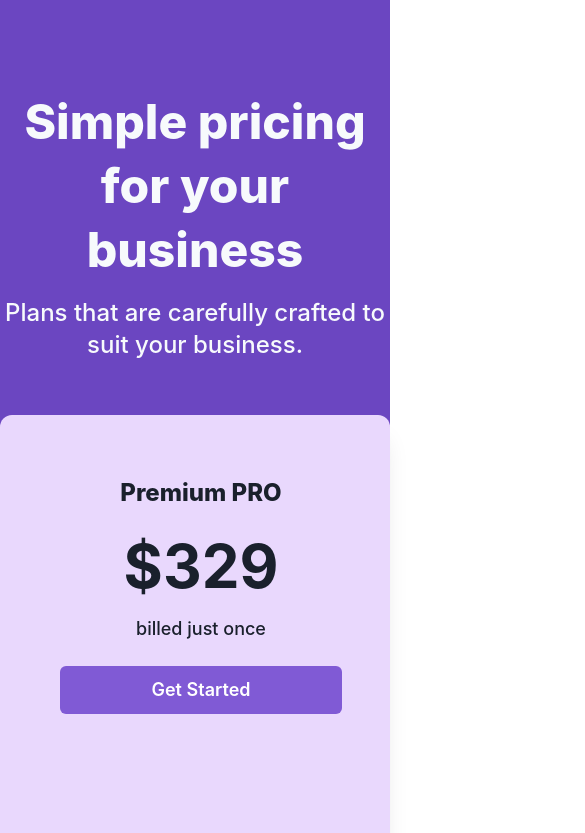
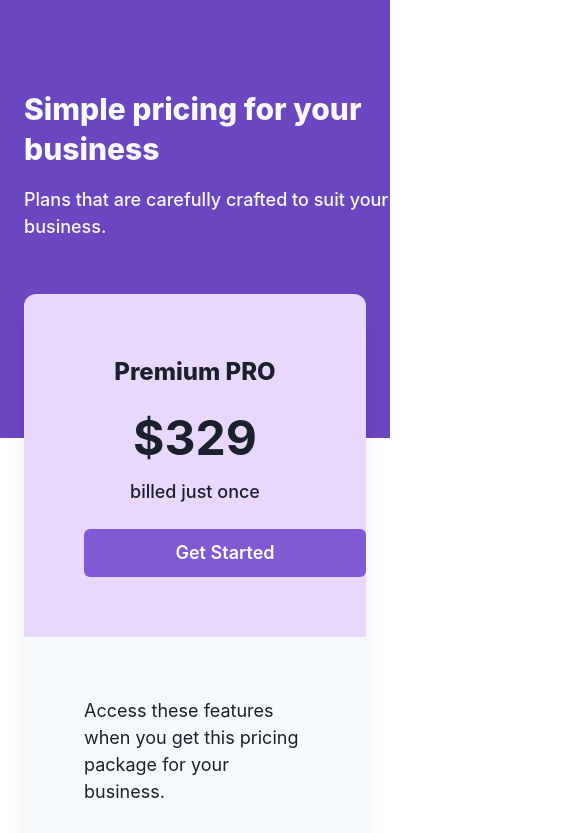
Before and after one commit to anndcodes/chakraiu-basic-project, a React (Vite) app: page / in a window 390 px wide. Shown: the top 833 px of the page, 585 px wide, since content can reach past the window. Built offline with nearby package versions, Linux system fonts and the light colour scheme.

Commit message:
refactor code with responsive ui

```diff
--- a/src/components/Features.tsx
+++ b/src/components/Features.tsx
@@ -1,5 +1,5 @@
 import { ElementType } from "react";
-import { HStack, Icon, Text, StackProps, Box } from "@chakra-ui/react";
+import { HStack, Stack, Icon, Text, StackProps, Box } from "@chakra-ui/react";
 import {
   HassleFreeIcon,
   MoneyBackGuaranteeIcon,
@@ -26,7 +26,7 @@ function Feature(props: FeatureProps) {
 export function Features() {
   return (
     <Box maxW="1024px" m="auto" pt="60px" pb="8">
-      <HStack px="12" spacing="6">
+      <Stack px="12" spacing="6" direction={["column", "column", "row"]}>
         <Feature icon={MoneyBackGuaranteeIcon}>
           30 days money back Guarantee
         </Feature>
@@ -34,7 +34,7 @@ export function Features() {
         <Feature icon={MonthlySubscriptionIcon}>
           No montly subscriptions Pay once and for all
         </Feature>
-      </HStack>
+      </Stack>
     </Box>
   );
 }
--- a/src/components/Header.tsx
+++ b/src/components/Header.tsx
@@ -5,17 +5,22 @@ export function Header() {
   return (
     <Box pb="28" as="section">
       <Box
+        pl='6'
         color="gray.50"
         bg="purple.600"
         pt="90px"
         pb="198px"
-        textAlign="center"
+        textAlign={['left', 'left', 'center']}
       >
-        <Heading fontWeight="extrabold" fontSize="5xl">
+        <Heading fontWeight="extrabold" fontSize={["3xl", "3xl", "5xl"]}>
           Simple pricing for your business
         </Heading>
 
-        <Text fontWeight="medium" fontSize="2xl" lineHeight="32px" pt="16px">
+        <Text
+          fontWeight="medium"
+          fontSize={["lg", "lg", "2xl"]}
+          pt="4"
+        >
           Plans that are carefully crafted to suit your business.
         </Text>
       </Box>
--- a/src/components/Pricing.tsx
+++ b/src/components/Pricing.tsx
@@ -12,15 +12,16 @@ import { CheckIcon } from "./CheckIcon";
 
 function ListItem({text}:any) {
   return (
-    <HStack as="li" spacing="5">
+    <HStack as="li" spacing="5" alignItems='start'>
       <CheckIcon />
-      <Text>{text}</Text>
+      <Text textAlign={['left', 'left', 'center']}>{text}</Text>
     </HStack>
   );
 }
 
 export function Pricing() {
   return (
+    <Box mx='6'>
       <Box
         maxW="994px"
         margin="auto"
@@ -29,12 +30,12 @@ export function Pricing() {
         overflow="hidden"
         boxShadow="xl"
       >
-      <Flex>
+        <Flex direction={['column', 'column', 'row']}>
           <Box bg="purple.100" p="60px" textAlign='center'>
             <Text fontSize="2xl" fontWeight="extrabold">
               Premium PRO
             </Text>
-          <Heading as="h3" fontSize="6xl" mt="16px">
+            <Heading as="h3" fontSize={['5xl', '5xl', "6xl"]} mt="16px">
               $329
             </Heading>
             <Text color="BlackAlpha600" fontSize="lg" fontWeight="medium" mt="8px">
@@ -44,7 +45,6 @@ export function Pricing() {
               Get Started
             </Button>
           </Box>
-
           <Box p="60px" fontSize="lg" bg="gray.50">
             <Text textAlign="left">
               Access these features when you get this pricing package for your
@@ -59,5 +59,6 @@ export function Pricing() {
           </Box>
         </Flex>
       </Box>
+    </Box>
   );
 }
```
Lines whose indentation alone changed are shown as unchanged.
